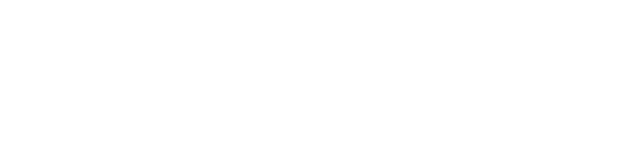
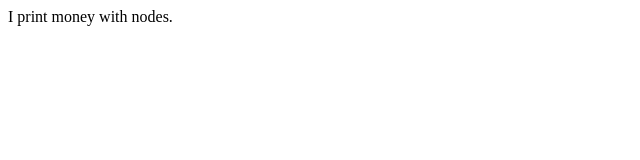
Before and after one commit to JukeFinite/money-printer, a plain HTML site: page index.html in a window 1280 px wide. Shown: the whole page, without its empty margins (0-640 px from the left). Drawn offline with Linux system fonts and the light colour scheme.

Commit message:
print money with nodes message

```diff
--- a/index.html
+++ b/index.html
@@ -9,5 +9,7 @@
 </head>
 <body>
 
+  <div>I print money with nodes.</div>
+
 </body>
 </html>
```
